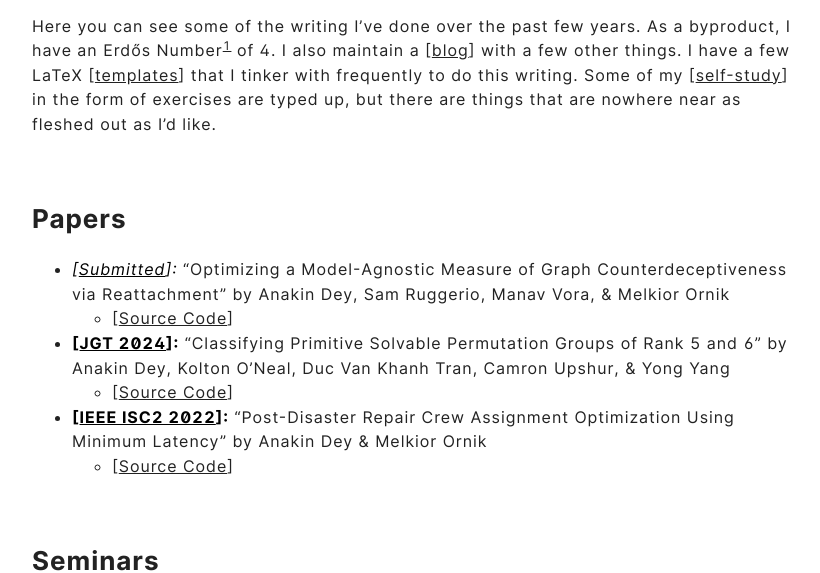
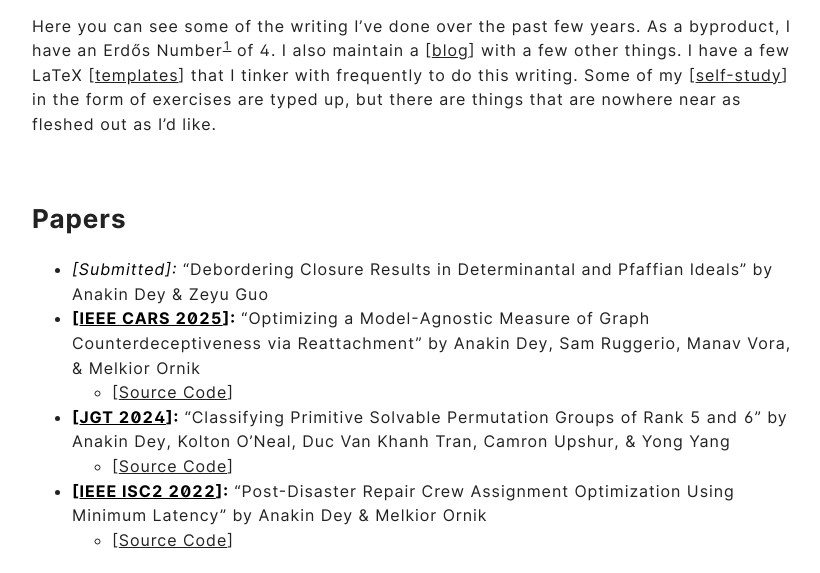
Before and after one commit to Spamakin/spamakin.github.io, a plain HTML site: page writing/index.html in a window 1280 px wide. Shown: the part 247-820 px from the top of the page, without its empty margins (228-1048 px from the left). Drawn offline with Linux system fonts and the light colour scheme.

```diff
--- a/writing/index.html
+++ b/writing/index.html
@@ -41,7 +41,7 @@
 <meta itemprop="name" content="">
 <meta itemprop="description" content="Papers and Slides">
 
-<meta itemprop="wordCount" content="217"><meta itemprop="image" content="https://anakin.phd/"/>
+<meta itemprop="wordCount" content="234"><meta itemprop="image" content="https://anakin.phd/"/>
 <meta itemprop="keywords" content="" />
 <meta name="twitter:card" content="summary_large_image"/>
 <meta name="twitter:image" content="https://anakin.phd/"/>
@@ -133,7 +133,8 @@ I have a few LaTeX [<a href="https://github.com/Spamakin/templates">templates</a
 Some of my [<a href="https://github.com/Spamakin/notes">self-study</a>] in the form of exercises are typed up, but there are things that are nowhere near as fleshed out as I&rsquo;d like.</p>
 <h2 id="papers">Papers</h2>
 <ul>
-<li><em>[<a href="https://doi.org/10.48550/arXiv.2311.15093">Submitted</a>]:</em> &ldquo;Optimizing a Model-Agnostic Measure of Graph Counterdeceptiveness via Reattachment&rdquo; by Anakin Dey, Sam Ruggerio, Manav Vora, &amp; Melkior Ornik
+<li><em>[Submitted]:</em> &ldquo;Debordering Closure Results in Determinantal and Pfaffian Ideals&rdquo; by Anakin Dey &amp; Zeyu Guo</li>
+<li><strong>[<a href="https://doi.org/10.48550/arXiv.2311.15093">IEEE CARS 2025</a>]:</strong> &ldquo;Optimizing a Model-Agnostic Measure of Graph Counterdeceptiveness via Reattachment&rdquo; by Anakin Dey, Sam Ruggerio, Manav Vora, &amp; Melkior Ornik
 <ul>
 <li>[<a href="https://github.com/leadcatlab/counterdeception">Source Code</a>]</li>
 </ul>
```
